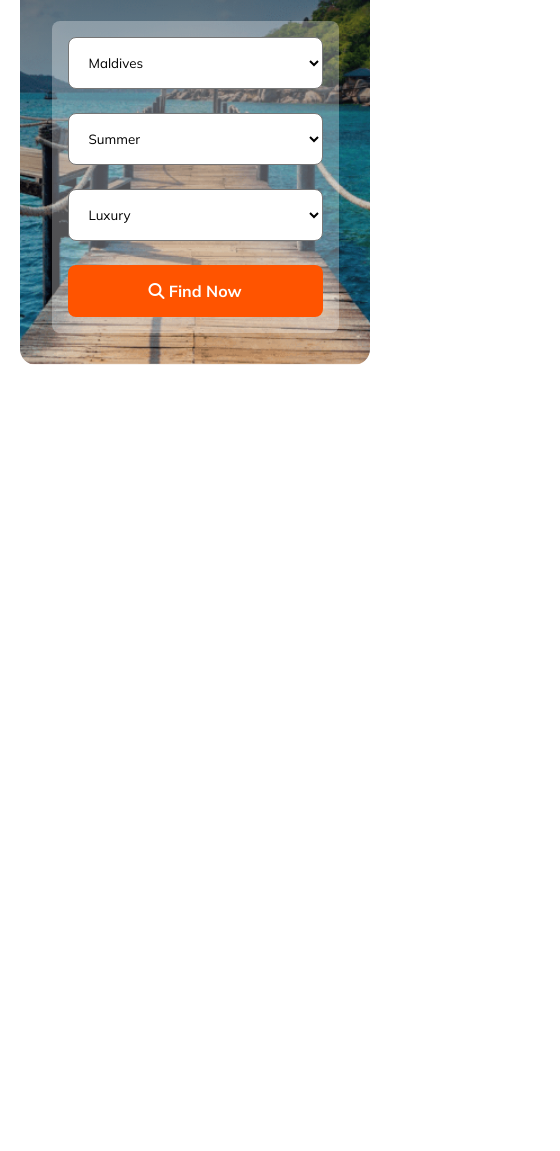
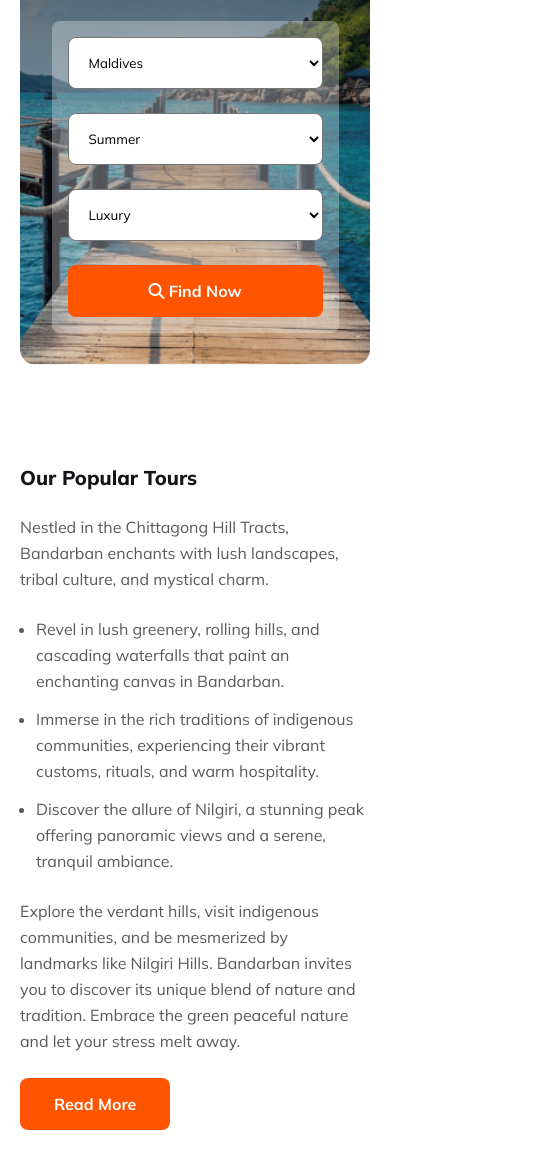
Before and after one commit to MiM1303/Assignment-2, a plain HTML site: page index.html in a window 390 px wide. Shown: the part 344-1495 px from the top of the page, 560 px wide, since content can reach past the window. Before the commit the page ends 844 px from the top, so only its background shows below. Drawn offline with Linux system fonts and the light colour scheme.

Commit message:
completed responsive popular section

```diff
--- a/index.html
+++ b/index.html
@@ -60,5 +60,34 @@
     </div>
     <!-- BANNER SECTION END -->
     <!-- HEADER SECTION END -->
+
+    <!-- MAIN SECTION START -->
+    <!-- POPULAR SECTION START -->
+    <section class="popular-container">
+            <div class="popular-content">
+                <h3 class="section-title">
+                    Our Popular Tours
+                </h3>
+                <p>
+                    Nestled in the Chittagong Hill Tracts, Bandarban enchants with lush landscapes, tribal culture, and mystical charm.
+                </p>
+                    <ul>
+                        <li>Revel in lush greenery, rolling hills, and cascading waterfalls that paint an enchanting canvas in Bandarban.</li>
+                        <li>Immerse in the rich traditions of indigenous communities, experiencing their vibrant customs, rituals, and warm hospitality.</li>
+                        <li>Discover the allure of Nilgiri, a stunning peak offering panoramic views and a serene, tranquil ambiance.</li>
+                    </ul>
+                <p>
+                    Explore the verdant hills, visit indigenous communities, and be mesmerized by landmarks like Nilgiri Hills. Bandarban invites you to discover its unique blend of nature and tradition. Embrace the green peaceful nature and let your stress melt away.
+                </p>
+                <button class="btn-primary">
+                    Read More
+                </button>
+            </div>
+            <div class="popular-image">
+                <img src="images/Rectangle 4.png" alt="">
+            </div>
+    </section>
+    <!-- POPULAR SECTION END -->
+    <!-- MAIN SECTION END -->
 </body>
 </html>
--- a/styles/styles.css
+++ b/styles/styles.css
@@ -23,6 +23,15 @@
     font-weight: 700;
     padding: 16px 34px;
   }
+
+  .section-title{
+    color: #131318;
+    font-family: Mulish;
+    font-size: 2.5rem;
+    font-weight: 800;
+    margin-top: 0px;
+    margin-bottom: 0px;
+}
 
   /* HEADER STYLES */
   /* NAV STYLES */
@@ -77,7 +86,7 @@
         justify-content: center;
         max-height: 500px;
         margin: 0 0;
-
+        margin-bottom: 100px;
     }
 
     .banner-container h3{
@@ -123,14 +132,68 @@
         font-weight: 400;
     }
 
+    /* MAIN SECTION STYLES */
+
+    /* POPULAR SECTION STYLES */
+
+    .popular-container{
+        display: flex;
+        gap: 53px;
+        margin-bottom: 100px;
+    }
+
+    .popular-container p, ul{
+        color: rgba(19, 19, 24, 0.70);
+        font-size: 1rem;
+        font-weight: 400;
+        line-height: 26px;
+    }
+
+    .popular-container p{
+        margin-top: 24px;
+    }
+
+    .popular-container p{
+        margin-bottom: 24px;
+    }
+
+    .popular-container ul{
+        padding-left: 16px;
+    }
+
+    .popular-container li{
+        margin-bottom: 16px;
+    }
+
+    .popular-container .btn-primary{
+        margin-top: 8px;
+    }
+
+
+
+
+
+
+
+
+
+
+
+
   /* MEDIA QUERIES */
 
   /* FOR MOBILE OR SMALL DEVICES */
   @media screen and (max-width: 600px) {
+
+    /* SHARED STYLES */
     body{
         margin-left: 20px;
         margin-right: 20px;
         margin-top: 19px;
+    }
+
+    .section-title{
+        font-size: 20px;
     }
 
     /* NAV */
@@ -175,6 +238,22 @@
         max-width: 255px;
     }
 
+    /* POPULAR SECTION */
+
+    .popular-container{
+        flex-direction: column;
+        gap: 24px;
+    }
+
+    .popular-container li{
+        margin-bottom: 12px;
+    }
+
+    .popular-container .btn-primary{
+        margin-top: 0px;
+        /* margin-bottom: 24px; */
+    }
+
 
 
 
```
